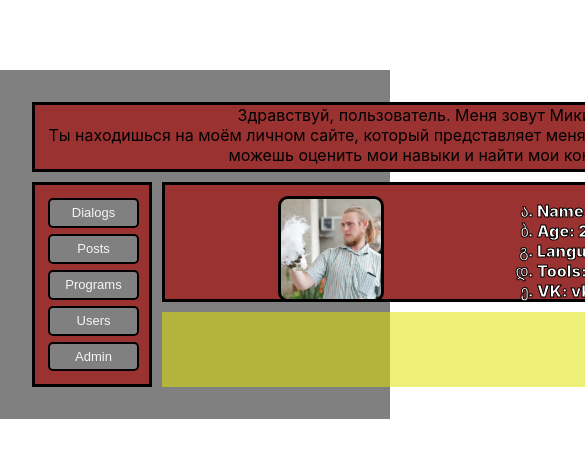
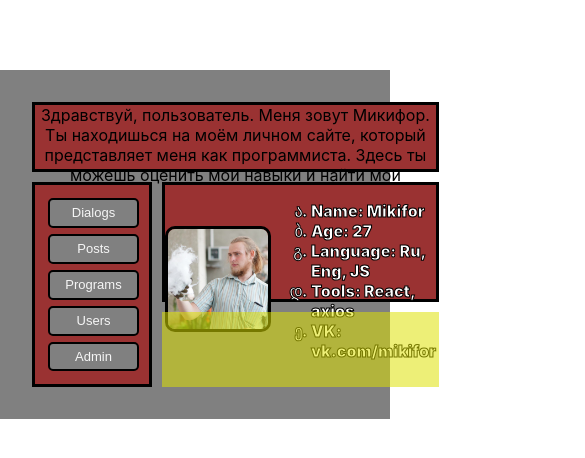
Before and after one commit to Mikifor/app-the-supp, a React (Create React App) app: page / in a window 390 px wide. Shown: the top 458 px of the page, 585 px wide, since content can reach past the window. Built offline with nearby package versions, Linux system fonts and the light colour scheme.

Commit message:
try for mobile

```diff
--- a/src/App.module.css
+++ b/src/App.module.css
@@ -4,7 +4,7 @@ ul li {
 
 .app_wrapper {
   margin: 0 auto;
-  width: 800px;
+  width: 1fr;
   display: grid;
   grid-template-rows: 70px 120px 1fr;
   grid-template-columns: 120px 5fr;
```
